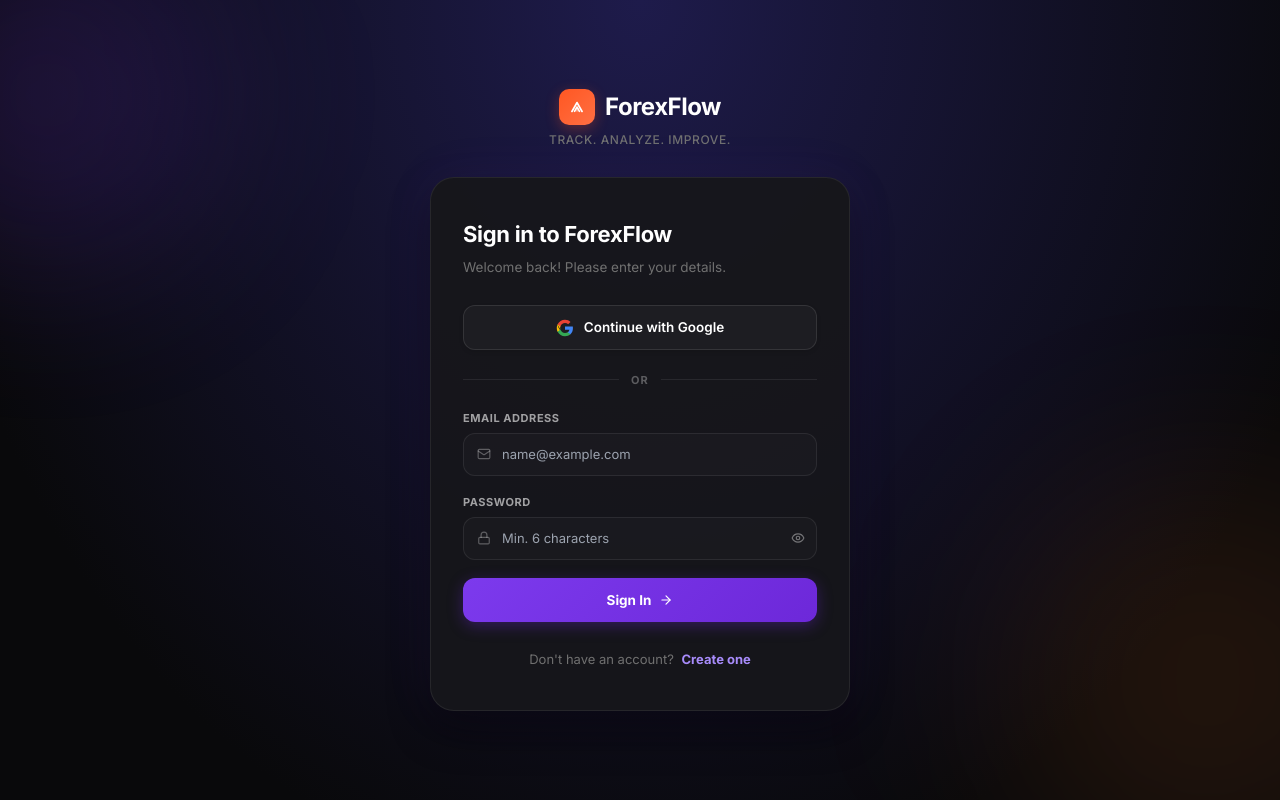
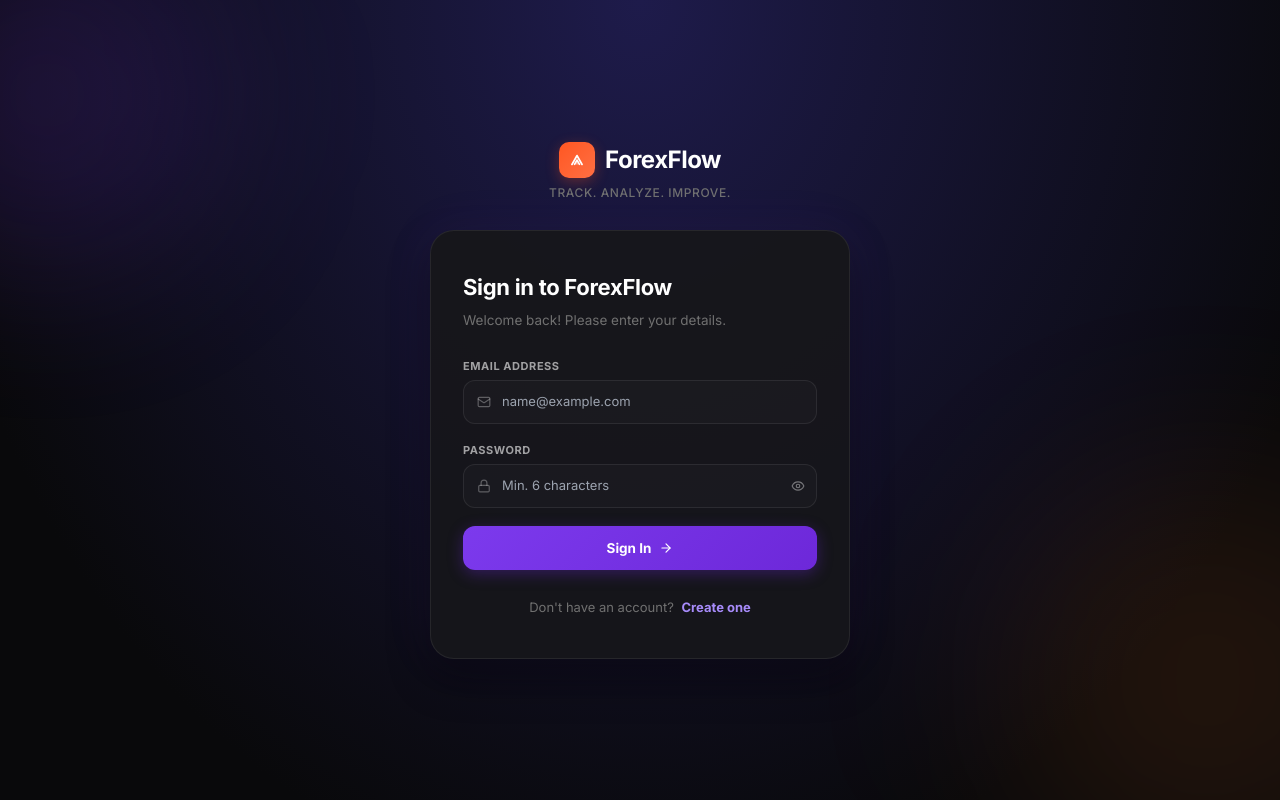
Before and after one commit to sriram45-codeio/trading-journal, a React (Vite) app in the folder client/: page / in a window 1280 px wide. Built offline with nearby package versions, Linux system fonts and the light colour scheme.

Commit message:
Remove Google Sign-In and change top icon to violet in signup page only

```diff
--- a/client/src/components/AuthScreen.jsx
+++ b/client/src/components/AuthScreen.jsx
@@ -143,14 +143,18 @@
         <div style={{ textAlign: 'center', marginBottom: '28px' }}>
           <div style={{ display: 'inline-flex', alignItems: 'center', gap: '10px', marginBottom: '6px' }}>
             <div style={{
-              background: 'linear-gradient(135deg, var(--accent-color) 0%, var(--accent-hover) 100%)',
+              background: isSignup
+                ? 'linear-gradient(135deg, #7c3aed 0%, #6d28d9 100%)'
+                : 'linear-gradient(135deg, var(--accent-color) 0%, var(--accent-hover) 100%)',
               width: '36px',
               height: '36px',
               borderRadius: '10px',
               display: 'flex',
               alignItems: 'center',
               justifyContent: 'center',
-              boxShadow: '0 4px 14px rgba(255, 87, 34, 0.3)'
+              boxShadow: isSignup
+                ? '0 4px 14px rgba(124, 58, 237, 0.4)'
+                : '0 4px 14px rgba(255, 87, 34, 0.3)'
             }}>
               <svg width="20" height="20" viewBox="0 0 32 32" fill="none">
                 <path d="M8 23 L16 9 L24 23" stroke="white" strokeWidth="3" strokeLinecap="round" strokeLinejoin="round" fill="none"/>
@@ -183,52 +187,6 @@
             <p style={{ fontSize: '13.5px', color: 'var(--text-muted)', margin: 0 }}>
               {isSignup ? 'Get started with your free account today.' : 'Welcome back! Please enter your details.'}
             </p>
-          </div>
-
-          {/* Social Continue with Google Button */}
-          <button
-            type="button"
-            onClick={handleGoogleClick}
-            style={{
-              width: '100%',
-              display: 'flex',
-              alignItems: 'center',
-              justifyContent: 'center',
-              padding: '11px 16px',
-              borderRadius: '12px',
-              border: '1px solid rgba(255, 255, 255, 0.1)',
-              background: 'rgba(255, 255, 255, 0.03)',
-              color: '#ffffff',
-              fontSize: '13.5px',
-              fontWeight: '600',
-              cursor: 'pointer',
-              transition: 'all 0.2s ease',
-              outline: 'none',
-              boxShadow: '0 2px 4px rgba(0,0,0,0.1)'
-            }}
-            onMouseEnter={(e) => {
-              e.currentTarget.style.background = 'rgba(255, 255, 255, 0.06)';
-              e.currentTarget.style.borderColor = 'rgba(255, 255, 255, 0.2)';
-            }}
-            onMouseLeave={(e) => {
-              e.currentTarget.style.background = 'rgba(255, 255, 255, 0.03)';
-              e.currentTarget.style.borderColor = 'rgba(255, 255, 255, 0.1)';
-            }}
-          >
-            <svg width="18" height="18" viewBox="0 0 24 24" style={{ marginRight: '10px', display: 'block' }}>
-              <path fill="#4285F4" d="M22.56 12.25c0-.78-.07-1.53-.2-2.25H12v4.26h5.92c-.26 1.37-1.04 2.53-2.21 3.31v2.77h3.57c2.08-1.92 3.28-4.74 3.28-8.09z" />
-              <path fill="#34A853" d="M12 23c2.97 0 5.46-.98 7.28-2.66l-3.57-2.77c-.98.66-2.23 1.06-3.71 1.06-2.86 0-5.29-1.93-6.16-4.53H2.18v2.84C3.99 20.53 7.7 23 12 23z" />
-              <path fill="#FBBC05" d="M5.84 14.09c-.22-.66-.35-1.36-.35-2.09s.13-1.43.35-2.09V7.06H2.18C1.43 8.55 1 10.22 1 12s.43 3.45 1.18 4.94l2.85-2.22c-.87-2.6-2.87-4.53-2.87-7.09z" />
-              <path fill="#EA4335" d="M12 5.38c1.62 0 3.06.56 4.21 1.64l3.15-3.15C17.45 2.09 14.97 1 12 1 7.7 1 3.99 3.47 2.18 7.06l3.66 2.84c.87-2.6 3.3-4.52 6.16-4.52z" />
-            </svg>
-            Continue with Google
-          </button>
-
-          {/* OR Separator Divider */}
-          <div style={{ display: 'flex', alignItems: 'center', margin: '22px 0', gap: '12px' }}>
-            <div style={{ flex: 1, height: '1px', background: 'rgba(255, 255, 255, 0.08)' }} />
-            <span style={{ fontSize: '11px', fontWeight: '700', color: 'rgba(255, 255, 255, 0.3)', textTransform: 'uppercase', letterSpacing: '0.1em' }}>or</span>
-            <div style={{ flex: 1, height: '1px', background: 'rgba(255, 255, 255, 0.08)' }} />
           </div>
 
           <form onSubmit={handleSubmit}>
```
